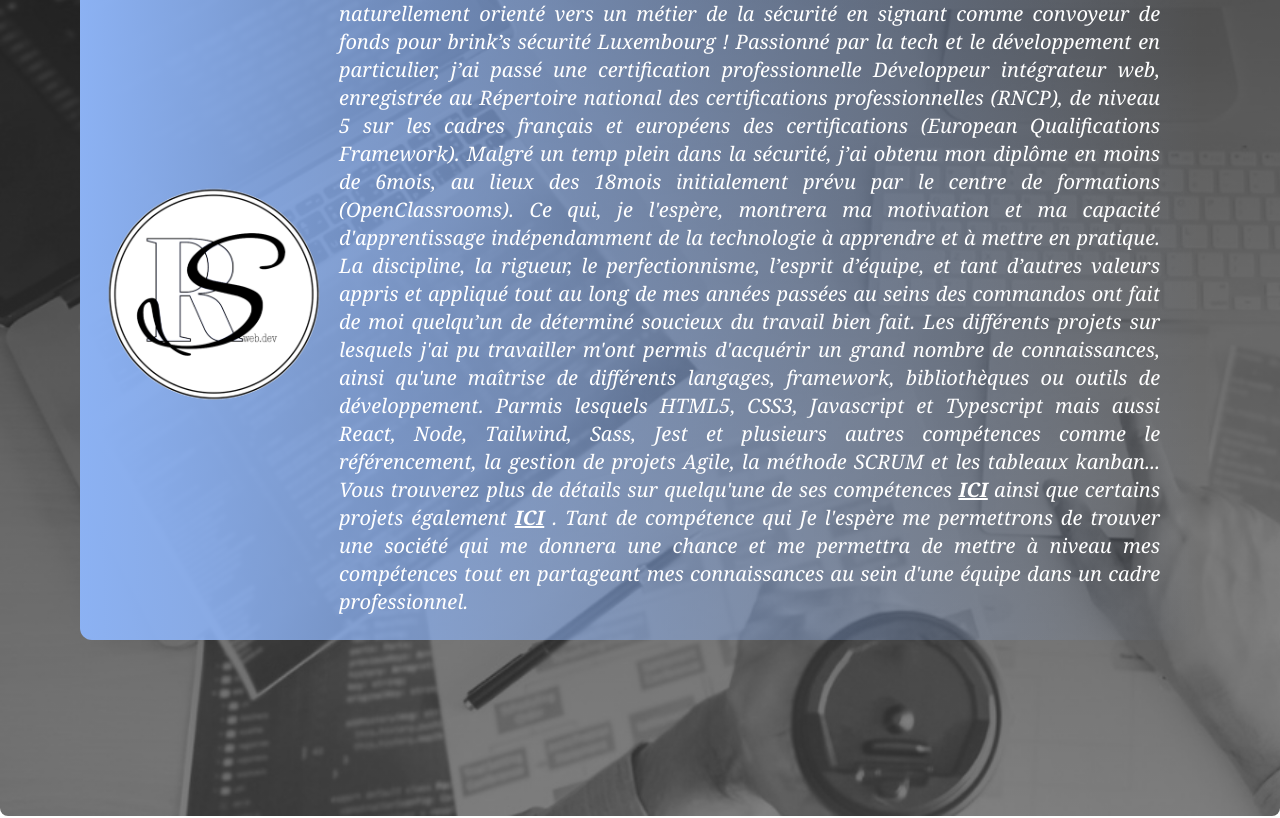
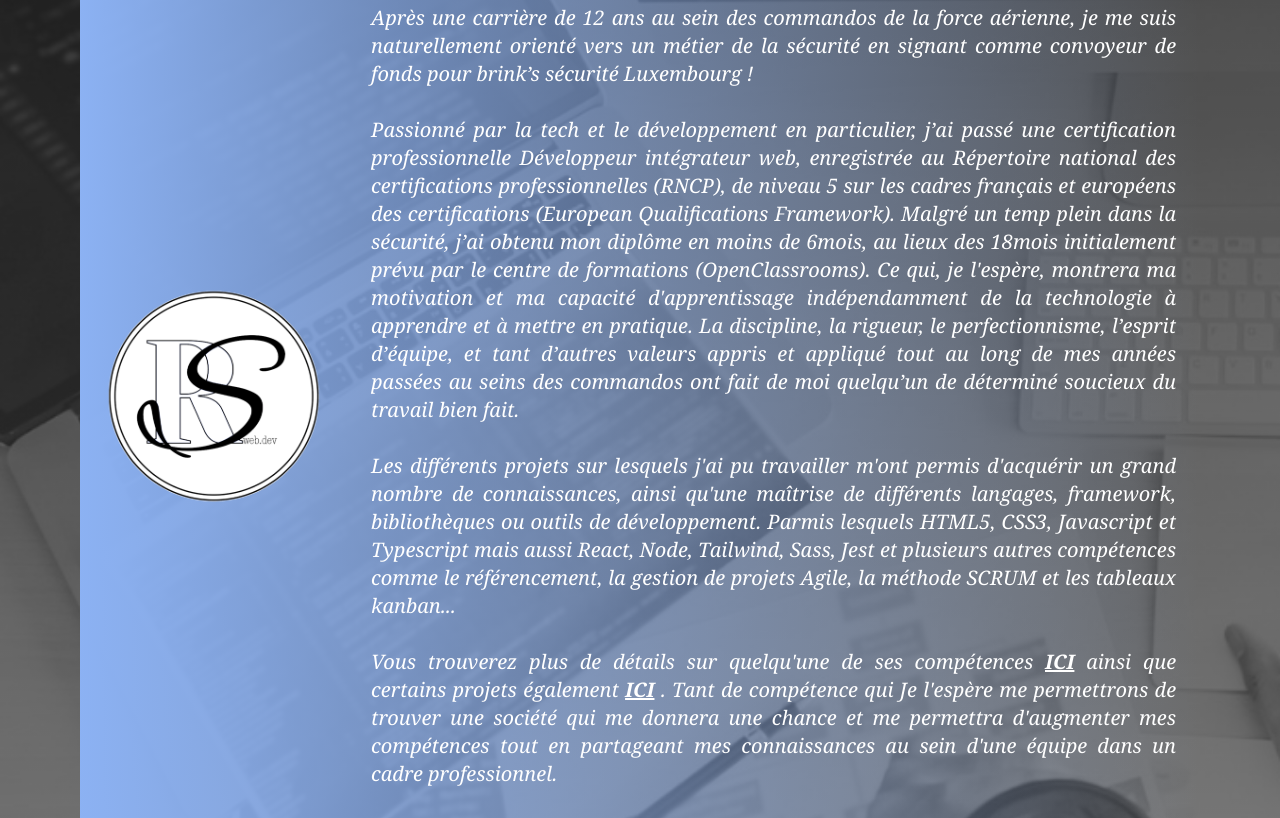
Before and after one commit to naifos60/portfolio, a React (Create React App) app: page / in a window 1280 px wide. Shown: the part 1168-1986 px from the top of the page. Built offline with nearby package versions, Linux system fonts and the light colour scheme.

Commit message:
feature09 refactor describe + skills

```diff
--- a/src/components/Describe/Describe.jsx
+++ b/src/components/Describe/Describe.jsx
@@ -7,18 +7,26 @@ function Describe() {
                 <h3 className=' font-serif italic  mt-12 md:py-2 md:px-2 mb-12 lg:mb-0 text-3xl md:text-6xl text-white text-center z-10'>Déscription</h3>
                 <div className='flex flex-col  items-center justify-center gap-6 lg:mx-30  h-contain mb-4 md:pt-24 '>
                     <article className="rounded-xl flex flex-col lg:flex-row font-serif italic px-6 py-6 mb-20 bg-gradient-to-r from-[hsl(218,81%,75%)] bg-opacity-70 justify-between items-center w-auto">
-                        <img src={logoRs} alt="logo dev" className='rounded-full w-56 h-56 '/>
-                        <p className="text-xl text-justify  text-white px-4">
+                        <img src={logoRs} alt="logo dev" className='rounded-full w-56 h-56 mx-auto'/>
+                        <div className="md:flex flex-col justify-center text-xl md:text-justify text-white ml-12 py-8">
+                        <p>
                             Après une carrière de 12 ans au sein des commandos de la force aérienne,
                             je me suis naturellement orienté vers un métier de la sécurité en signant comme convoyeur de fonds pour brink’s sécurité Luxembourg !
+                        </p><br/>
+                        <p>
                             Passionné par la tech et le développement en particulier, j’ai passé une certification professionnelle Développeur intégrateur web, enregistrée au Répertoire national des certifications professionnelles (RNCP), de niveau 5 sur les cadres français et européens des certifications (European Qualifications Framework).
                             Malgré un temp plein dans la sécurité, j’ai obtenu mon diplôme en moins de 6mois, au lieux des 18mois initialement prévu par le centre de formations (OpenClassrooms). Ce qui, je l'espère, montrera ma motivation et ma capacité d'apprentissage indépendamment de la technologie à apprendre et à mettre en pratique.
                             La discipline, la rigueur, le perfectionnisme, l’esprit d’équipe, et tant d’autres valeurs appris et appliqué tout au long de mes années passées au seins des commandos ont fait de moi quelqu’un de déterminé soucieux du travail bien fait.
+                        </p><br/>
+                        <p>
                             Les différents projets sur lesquels j'ai pu travailler m'ont permis d'acquérir un grand nombre de connaissances, ainsi qu'une maîtrise de différents langages, framework, bibliothèques ou outils de développement.
                             Parmis lesquels HTML5, CSS3, Javascript et Typescript mais aussi React, Node, Tailwind, Sass, Jest et plusieurs autres compétences comme le référencement, la gestion de projets Agile, la méthode SCRUM et les tableaux kanban...
+                        </p><br/>
+                        <p>
                             Vous trouverez plus de détails sur quelqu'une de ses compétences <a href='#competences' className='font-bold text-xl  cursor-pointer underline hover:text-black hover:scale-120'>ICI</a> ainsi que certains projets également <a href='#projets' className='font-bold text-xl  cursor-pointer underline hover:text-black'>ICI</a> .
-                            Tant de compétence qui Je l'espère me permettrons de trouver une société qui me donnera une chance et me permettra de mettre à niveau mes compétences tout en partageant mes connaissances au sein d'une équipe dans un cadre professionnel.
+                            Tant de compétence qui Je l'espère me permettrons de trouver une société qui me donnera une chance et me permettra d'augmenter mes compétences tout en partageant mes connaissances au sein d'une équipe dans un cadre professionnel.
                         </p>
+                        </div>
                     </article>
                 </div>
         </div>
--- a/src/components/Skills/Skills.jsx
+++ b/src/components/Skills/Skills.jsx
@@ -5,7 +5,7 @@ import react from '../../assets/images/react.png';
 import git from '../../assets/images/GitHublogo.png';
 import jest from '../../assets/images/jest2.png';
 import seo from '../../assets/images/seo.png';
-import agile from '../../assets/images/agile.jpeg';
+import agile from '../../assets/images/agile.png';
 import ts from '../../assets/images/typescript.png';
 import bureau from '../../assets/images/5.png';
 
```
Also changed, not shown: src/assets/images/agile.png (added), src/dist/style.css.
